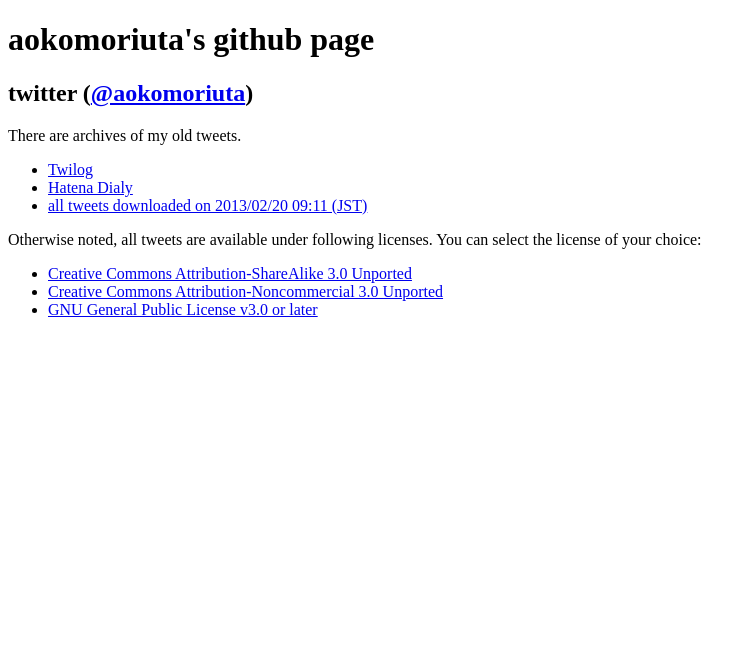
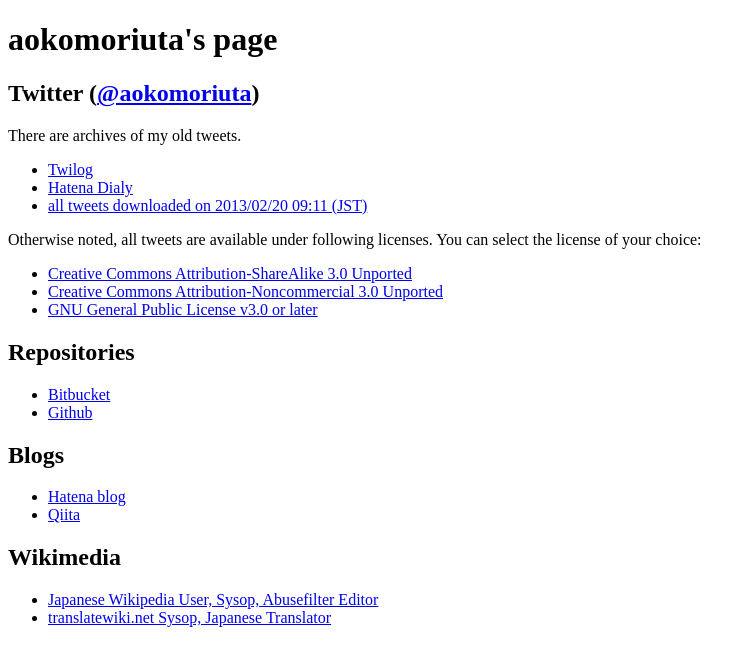
Before and after one commit to aokomoriuta/aokomoriuta.github.com, a plain HTML site: page index.html in a window 1280 px wide. Shown: the whole page, without its empty margins (0-756 px from the left). Drawn offline with Linux system fonts and the light colour scheme.

Commit message:
リンク追加

```diff
--- a/index.html
+++ b/index.html
@@ -3,15 +3,15 @@
 
 <html xmlns="http://www.w3.org/1999/xhtml" xml:lang="ja" lang="ja">
 	<head>
-		<title>aokomoriuta's github page</title>
+		<title>aokomoriuta's page</title>
 	</head>
 	<body>
-		<h1>aokomoriuta's github page</h1>
-		<h2>twitter (<a href="https://twitter.com/aokomoriuta">@aokomoriuta</a>)</h2>
+		<h1>aokomoriuta's page</h1>
+		<h2>Twitter (<a href="https://twitter.com/aokomoriuta">@aokomoriuta</a>)</h2>
 			<p>There are archives of my old tweets.</p>
 			<ul>
 				<li><a href="http://twilog.org/aokomoriuta">Twilog</a></li>
-				<li><a href="d.hatena.ne.jp/aokomoriuta/">Hatena Dialy</a></li>
+				<li><a href="http://d.hatena.ne.jp/aokomoriuta/">Hatena Dialy</a></li>
 				<li><a href="/tweets/">all tweets downloaded on 2013/02/20 09:11 (JST)</a></li>
 			</ul>
 			<dvi>
@@ -23,5 +23,21 @@
 					<li><a href="http://www.gnu.org/licenses/gpl.html">GNU General Public License v3.0 or later</a></li>
 				</ul>
 			</dvi>
+		<h2>Repositories</h2>
+			<ul>
+				<li><a href="https://bitbucket.org/aokomoriuta">Bitbucket</a></li>
+				<li><a href="https://github.com/aokomoriuta">Github</a></li>
+			</ul>
+		<h2>Blogs</h2>
+			<ul>
+				<li><a href="http://aokomoriuta.hateblo.jp/">Hatena blog</a></li>
+				<li><a href="http://qiita.com/aokomoriuta">Qiita</a></li>
+			</ul>
+		<h2>Wikimedia</h2>
+			<ul>
+				<li><a href="https://ja.wikipedia.org/wiki/%E5%88%A9%E7%94%A8%E8%80%85:%E9%9D%92%E5%AD%90%E5%AE%88%E6%AD%8C">Japanese Wikipedia User, Sysop, Abusefilter Editor</a></li>
+				<li><a href="https://translatewiki.net/wiki/User:%E9%9D%92%E5%AD%90%E5%AE%88%E6%AD%8C">translatewiki.net Sysop, Japanese Translator</a></li>
+			</ul>
+
 	</body>
 </html>
```
Also changed, not shown: 1 other file.
